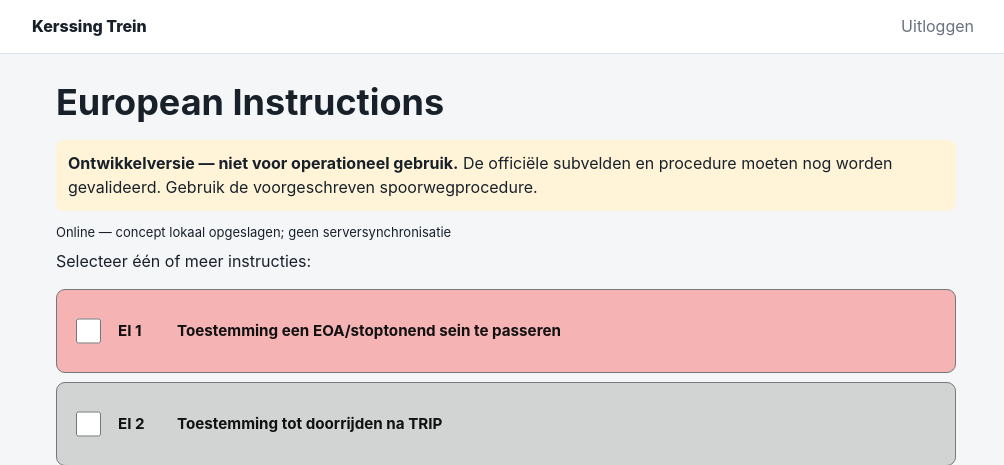
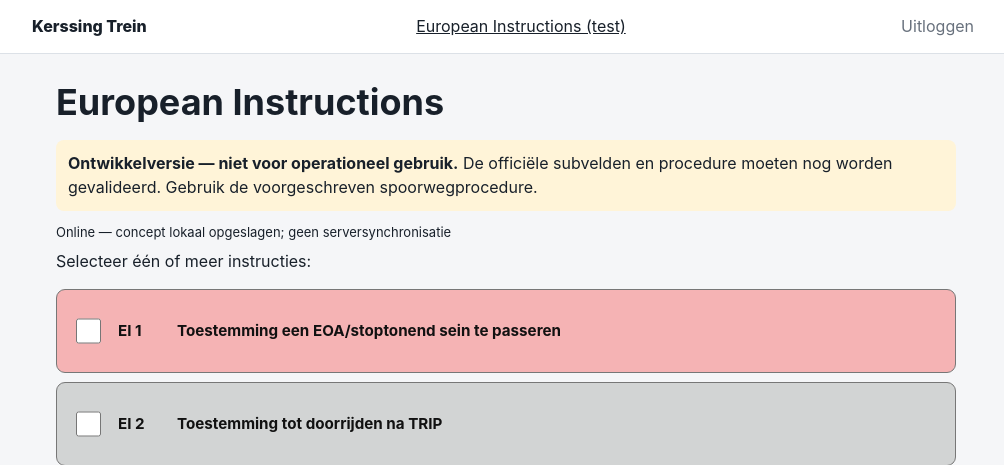
Before and after one commit to ambupilot/kerssing-trein, a Flask app: page /ei/new in a window 1280 px wide. Shown: the top 465 px of the page, without its empty margins (134-1138 px from the left). Run offline with Flask 3, Linux system fonts and the light colour scheme; the visitor is signed in with stand-in values (Sample User, id 1); some libraries are stand-ins or nearby versions.

Commit message:
Wire EI prototype route into existing Flask application

```diff
--- a/templates/base.html
+++ b/templates/base.html
@@ -12,6 +12,7 @@
   <header class="topbar">
     <div class="topbar-inner">
       <a class="brand" href="{{ url_for('week') }}">Kerssing Trein</a>
+      {% if current_user.is_authenticated %}<a href="{{ url_for('ei_new') }}">European Instructions (test)</a>{% endif %}
       {% if current_user.is_authenticated %}
       <form method="post" action="{{ url_for('logout') }}" data-submit-lock>
         <input type="hidden" name="csrf_token" value="{{ csrf_token() }}">
```
